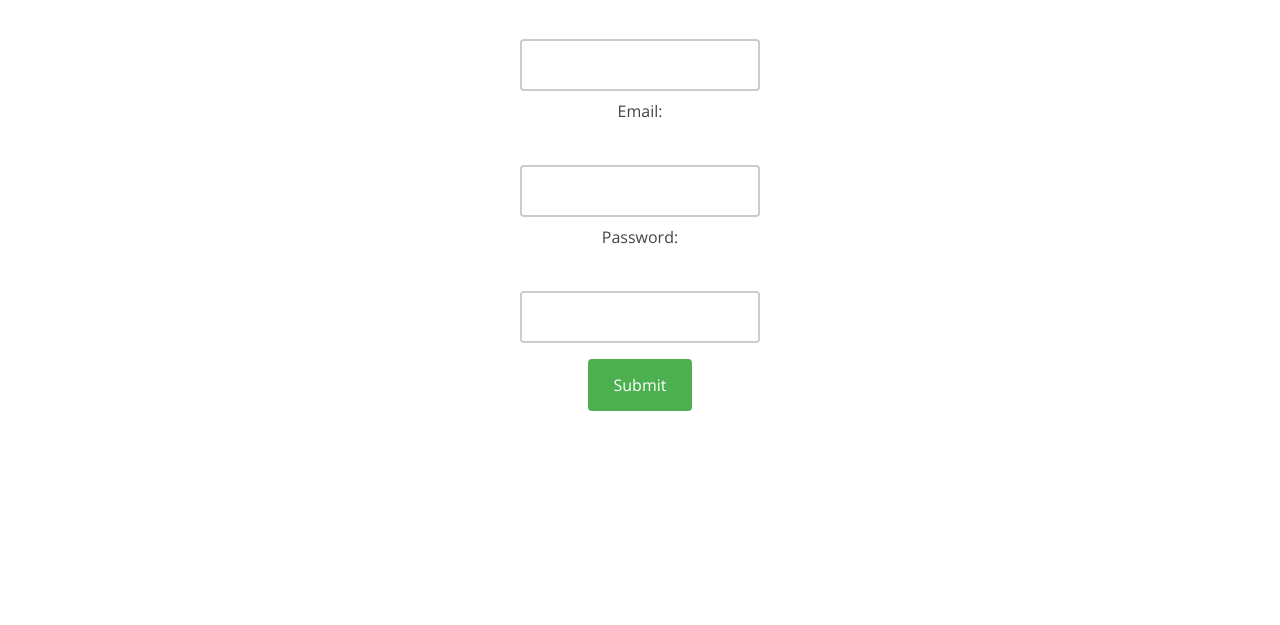
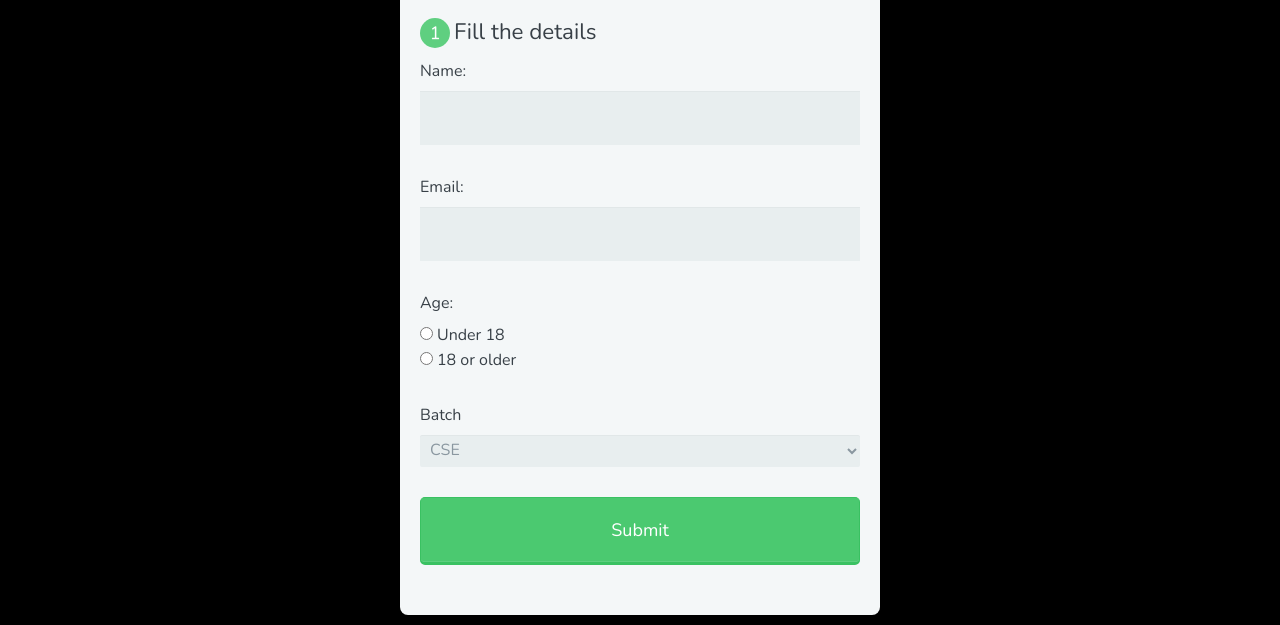
Before and after one commit to JASIR66/20CYS202-UID, a plain HTML site: page anokha/register.html in a window 1280 px wide. Shown: the part 251-876 px from the top of the page. Before the commit the page ends 800 px from the top, so only its background shows below. Drawn offline with nearby package versions, Linux system fonts and the light colour scheme.

Commit message:
Update register.html

```diff
--- a/anokha/register.html
+++ b/anokha/register.html
@@ -1,12 +1,15 @@
-<!DOCTYPE html>
-<html lang="en">
-    <meta charset="UTF-8">
+<html>
     <title>Registration Form </title>
     <link rel="stylesheet" href="https://cdnjs.cloudflare.com/ajax/libs/font-awesome/5.10.2/css/all.min.css">
 
-
 <head>
-  <meta charset="utf-8">
+    <meta charset="utf-8">
+    <meta name="viewport" content="width=device-width, initial-scale=1.0">
+    <title>Sign Up Form</title>
+    <link rel="stylesheet" href="css/normalize.css">
+    <link href='https://fonts.googleapis.com/css?family=Nunito:400,300' rel='stylesheet' type='text/css'>
+    <link rel="stylesheet" href="css/main.css">
+    <meta charset="utf-8">
   <meta content="width=device-width, initial-scale=1.0" name="viewport">
 
   <title>ANOKHA</title>
@@ -28,12 +31,38 @@
   <link href="assets/vendor/glightbox/css/glightbox.min.css" rel="stylesheet">
   <link href="assets/vendor/remixicon/remixicon.css" rel="stylesheet">
   <link href="assets/vendor/swiper/swiper-bundle.min.css" rel="stylesheet">
+  <script>
 
+    const name = document.getElementById('name');
+    const mail = document.getElementById('mail');
 
+    function checkInputs() {
+    // trim to remove the whitespaces
+    const nameValue = name.value.trim();
+    const mailValue = mail.value.trim();
+    if (nameValue === '') {
+        setErrorFor(name, 'Please enter your name');
+    } else {
+        setSuccessFor(name);
+    }
+
+    if (mailValue === '') {
+        setErrorFor(mail, 'Please enter your email');
+    } else if (!isEmail(mailValue)) {
+        setErrorFor(mail, 'Email not valid');
+    } else {
+        setSuccessFor(mail);
+    }
+    function isEmail(mail) {
+    return /^(([^<>()\[\]\\.,;:\s@"]+(\.[^<>()\[\]\\.,;:\s@"]+)*)|(".+"))@((\[[0-9]{1,3}\.[0-9]{1,3}\.[0-9]{1,3}\.[0-9]{1,3}])|(([a-zA-Z\-0-9]+\.)+[a-zA-Z]{2,}))$/.test(mail);
+    }
+
+</script>
 
 </head>
+
 <link href="assets/css/style.css" rel="stylesheet">
-<body>
+<body style="background-color: black;">
     <header id="header" class="fixed-top ">
         <div class="container d-flex align-items-center justify-content-lg-between">
 
@@ -50,24 +79,49 @@
           </nav><!-- .navbar -->
           </div>
           </header>
-          <form id="register-form">
-            <br><br><br><br><br><br><br>
+    <BR>
+        <BR>
+            <BR>
+                <BR>
+                    <BR>
+                        <BR>
+                            <BR>
+
+
+  <form action="index.html" method="post">
+
+    <h1>Register Form</h1>
+
+    <fieldset>
+      <legend><span class="number">1</span>Fill the details</legend>
+      <label for="name">Name:</label>
+      <input type="text" id="name" name="user_name">
+
+      <label for="mail">Email:</label>
+      <input type="email" id="mail" name="user_email">
 
 
 
-            <h1>Registration Form</h1>
-            <label for="name">Name:</label><br>
-            <input type="text" id="name" name="name"><br>
-            <label for="email">Email:</label><br>
-            <input type="email" id="email" name="email"><br>
-            <label for="password">Password:</label><br>
-            <input type="password" id="password" name="password"><br>
-            <input type="submit" value="Submit">
-          </form>
-
+      <label>Age:</label>
+      <input type="radio" id="under_13" value="under_13" name="user_age"><label for="under_13" class="light">Under 18</label><br>
+      <input type="radio" id="over_13" value="over_13" name="user_age"><label for="over_13" class="light">18 or older</label>
+    </fieldset>
+    <fieldset>
+    <label for="job">Batch</label>
+    <select id="job" name="user_job">
+      <!--<optgroup label="Web">-->
+        <option value="frontend_developer">CSE</option>
+        <option value="php_developor">ECE</option>
+        <option value="python_developer">MECHANICAL</option>
+        <option value="rails_developer">ELC</option>
+        <option value="web_designer">EEE</option>
+        <option value="WordPress_developer">AERO SPACE</option>
+    </select>
+    <button type="submit" form="form1" value="Submit">Submit</button>
 
 
 </body>
+
 <style>
     #register-form {
       width: 400px;
@@ -101,18 +155,122 @@
     #register-form input[type="submit"]:hover {
       background-color: #45a049;
     }
-  </style>
+    *, *:before, *:after {
+  -moz-box-sizing: border-box;
+  -webkit-box-sizing: border-box;
+  box-sizing: border-box;
+}
 
-  <script>
-    const form = document.getElementById('register-form');
-    form.addEventListener('submit', (event) => {
-      event.preventDefault();
-      const name = form.elements.name.value;
-      const email = form.elements.email.value;
-      const password = form.elements.password.value;
-      console.log(name, email, password);
-      // send the name, email, and password to the server
-    });
-  </script>
+body {
+  font-family: 'Nunito', sans-serif;
+  color: #384047;
+}
 
+form {
+  max-width: 300px;
+  margin: 10px auto;
+  padding: 10px 20px;
+  background: #f4f7f8;
+  border-radius: 8px;
+}
+
+h1 {
+  margin: 0 0 30px 0;
+  text-align: center;
+}
+
+input[type="text"],
+input[type="password"],
+input[type="date"],
+input[type="datetime"],
+input[type="email"],
+input[type="number"],
+input[type="search"],
+input[type="tel"],
+input[type="time"],
+input[type="url"],
+textarea,
+select {
+  background: rgba(255,255,255,0.1);
+  border: none;
+  font-size: 16px;
+  height: auto;
+  margin: 0;
+  outline: 0;
+  padding: 15px;
+  width: 100%;
+  background-color: #e8eeef;
+  color: #8a97a0;
+  box-shadow: 0 1px 0 rgba(0,0,0,0.03) inset;
+  margin-bottom: 30px;
+}
+
+input[type="radio"],
+input[type="checkbox"] {
+  margin: 0 4px 8px 0;
+}
+
+select {
+  padding: 6px;
+  height: 32px;
+  border-radius: 2px;
+}
+
+button {
+  padding: 19px 39px 18px 39px;
+  color: #FFF;
+  background-color: #4bc970;
+  font-size: 18px;
+  text-align: center;
+  font-style: normal;
+  border-radius: 5px;
+  width: 100%;
+  border: 1px solid #3ac162;
+  border-width: 1px 1px 3px;
+  box-shadow: 0 -1px 0 rgba(255,255,255,0.1) inset;
+  margin-bottom: 10px;
+}
+
+fieldset {
+  margin-bottom: 30px;
+  border: none;
+}
+
+legend {
+  font-size: 1.4em;
+  margin-bottom: 10px;
+}
+
+label {
+  display: block;
+  margin-bottom: 8px;
+}
+
+label.light {
+  font-weight: 300;
+  display: inline;
+}
+
+.number {
+  background-color: #5fcf80;
+  color: #fff;
+  height: 30px;
+  width: 30px;
+  display: inline-block;
+  font-size: 0.8em;
+  margin-right: 4px;
+  line-height: 30px;
+  text-align: center;
+  text-shadow: 0 1px 0 rgba(255,255,255,0.2);
+  border-radius: 100%;
+}
+
+@media screen and (min-width: 480px) {
+
+  form {
+    max-width: 480px;
+  }
+
+}
+</style>
 </html>
```
